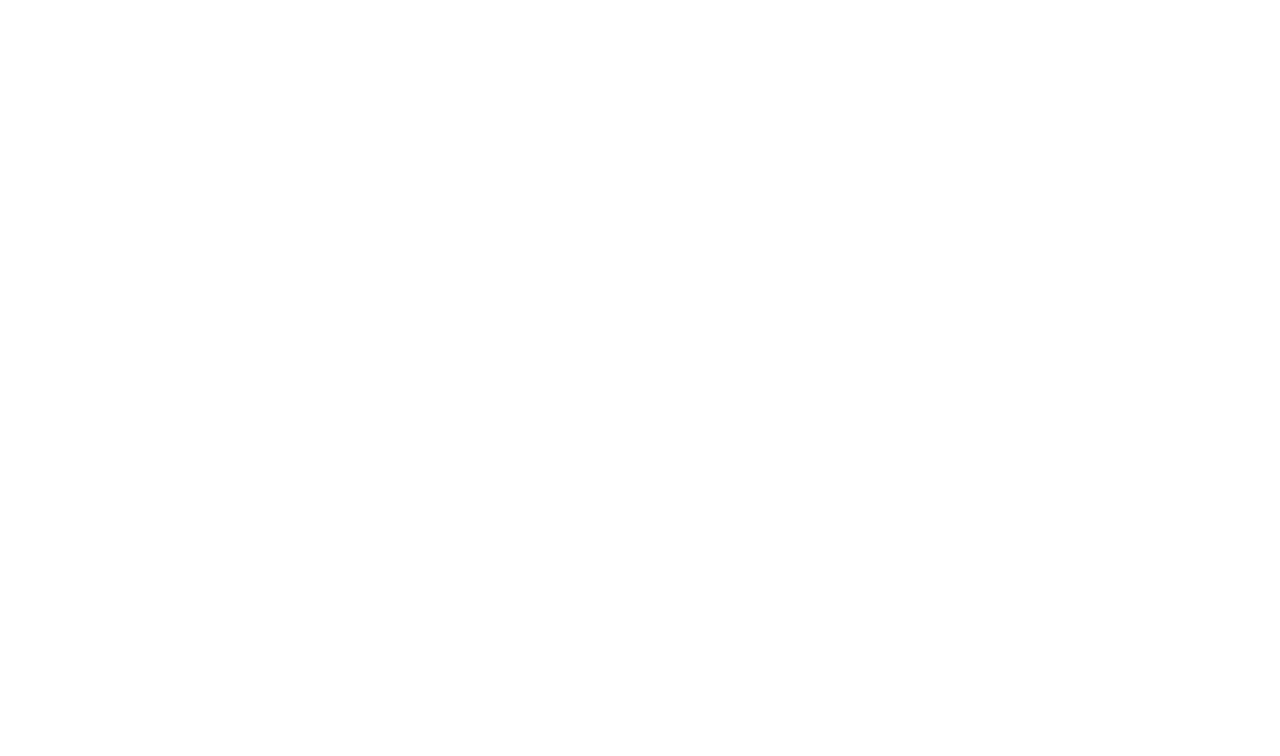
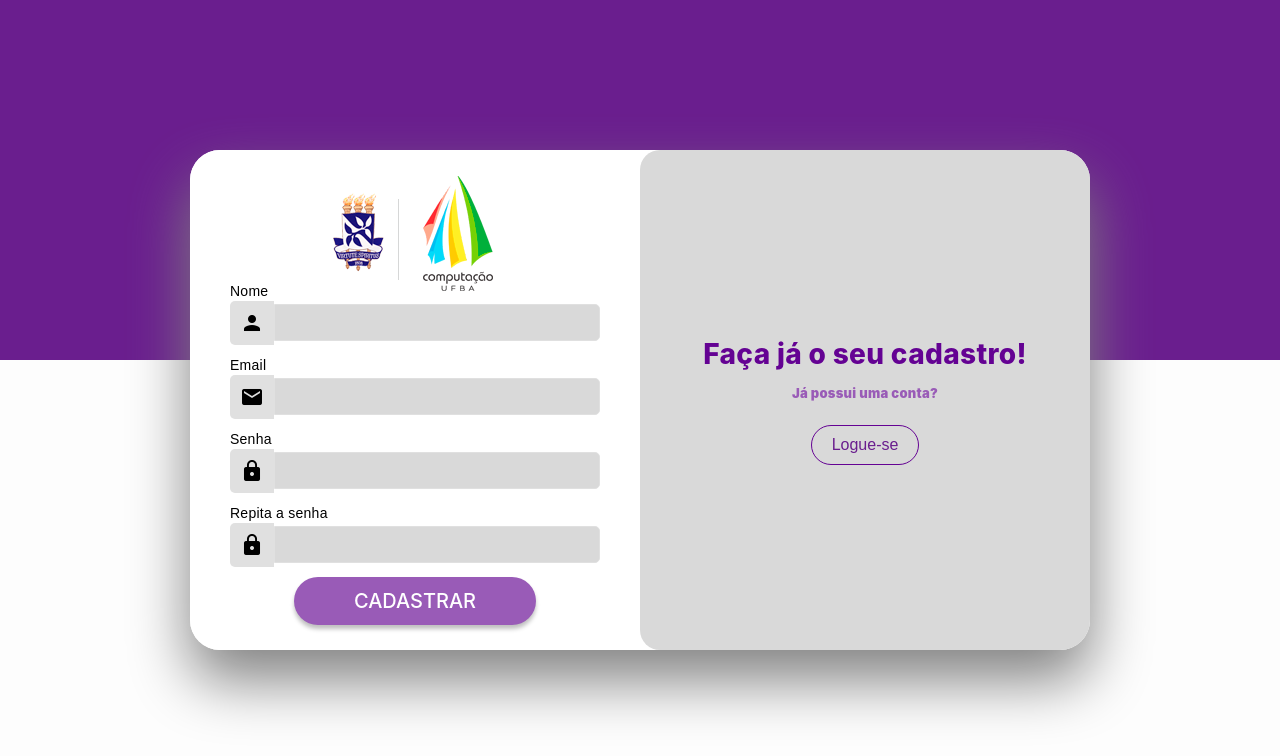
Before and after one commit to mvcs08/angular_spring, an Angular app in the folder frontend/FrontAngular/: page /cadastro in a window 1280 px wide. Before the commit this address led to /. Shown: the top 756 px of the page. Built offline with nearby package versions, Linux system fonts and the light colour scheme.

Commit message:
tela de cadastro +ngx-toastr

```diff
--- a/frontend/FrontAngular/angular.json
+++ b/frontend/FrontAngular/angular.json
@@ -36,7 +36,8 @@
             ],
             "styles": [
               "@angular/material/prebuilt-themes/indigo-pink.css",
-              "src/styles.css"
+              "src/styles.css",
+              "node_modules/ngx-toastr/toastr.css"
             ],
             "scripts": []
           },
--- a/frontend/FrontAngular/package.json
+++ b/frontend/FrontAngular/package.json
@@ -10,7 +10,7 @@
   },
   "private": true,
   "dependencies": {
-    "@angular/animations": "^17.3.0",
+    "@angular/animations": "^17.3.10",
     "@angular/cdk": "^17.3.10",
     "@angular/common": "^17.3.0",
     "@angular/compiler": "^17.3.0",
@@ -20,6 +20,7 @@
     "@angular/platform-browser": "^17.3.0",
     "@angular/platform-browser-dynamic": "^17.3.0",
     "@angular/router": "^17.3.0",
+    "ngx-toastr": "^19.0.0",
     "rxjs": "~7.8.0",
     "tslib": "^2.3.0",
     "zone.js": "~0.14.3"
--- /dev/null
+++ b/frontend/FrontAngular/src/app/Models/CadastrarModel.ts
@@ -0,0 +1,6 @@
+export class CadastrarModel {
+    nome!: string;
+    senha!: string;
+    email!: string;
+
+}
--- a/frontend/FrontAngular/src/app/app-routing.module.ts
+++ b/frontend/FrontAngular/src/app/app-routing.module.ts
@@ -1,6 +1,7 @@
 import { NgModule } from '@angular/core';
 import { RouterModule, Routes } from '@angular/router';
 import { LoginComponent } from './pages/login/login.component';
+import { CadastroComponent } from './pages/cadastro/cadastro.component';
 
 const routes: Routes = [
   {
@@ -8,6 +9,10 @@ const routes: Routes = [
   },
   {
     path:"login",component:LoginComponent
+  },
+  {
+    path: "cadastro",
+    component: CadastroComponent
   }
 ];
 
--- /dev/null
+++ b/frontend/FrontAngular/src/app/pages/cadastro/cadastro.component.html
@@ -0,0 +1,71 @@
+<body>
+    <div class="background-div">
+        <div class="conteudo-login">
+            <form class="conteudo-form" [formGroup]="cadastroForm" (submit)="submitCadastro()">
+                <div class="logo">
+                    <img src="assets/images/logo_ufba.png" class="logo-img" alt="logo_ufba">
+                </div>
+                <div>
+                    <div style="height: 20px;">
+                        <div class="mensagem-erro" *ngIf="cadastroForm.get('nome')?.errors?.['required'] && cadastroForm.get('nome')?.touched">
+                            Campo Obrigatório!
+                        </div>
+                    </div>
+                    <mat-label>Nome</mat-label>
+                    <div class="input-group">
+                        <mat-icon matPrefix>person</mat-icon>
+                        <input class="input-login" formControlName="nome">
+                    </div>
+                </div>
+
+                <div>
+                    <div style="height: 20px;">
+                        <div class="mensagem-erro" *ngIf="cadastroForm.get('email')?.errors?.['required'] && cadastroForm.get('email')?.touched">
+                            Campo Obrigatório!
+                        </div>
+                        <div class="mensagem-erro" *ngIf="cadastroForm.get('email')?.errors?.['email'] && cadastroForm.get('email')?.touched">
+                            Formato do email não é válido!
+                        </div>
+                    </div>
+                    <mat-label>Email</mat-label>
+                    <div class="input-group">
+                        <mat-icon matPrefix>email</mat-icon>
+                        <input class="input-login" formControlName="email">
+                    </div>
+                </div>
+                <div>
+                    <div style="height: 20px;">
+                        <div class="mensagem-erro" *ngIf="cadastroForm.get('senha')?.errors?.['required'] && cadastroForm.get('senha')?.touched">
+                            Campo Obrigatório!
+                        </div>
+                    </div>
+                    <mat-label>Senha</mat-label>
+                    <div class="input-group">
+                        <mat-icon matPrefix>locked</mat-icon>
+                        <input class="input-login" type="password" formControlName="senha">
+                    </div>
+                </div>
+                <div>
+                    <div style="height: 20px;">
+                        <div class="mensagem-erro" *ngIf="cadastroForm.errors?.['senhasNaoCombinam'] && cadastroForm.get('confirmaSenha')?.touched">
+                            As senhas não coincidem!
+                          </div>
+                    </div>
+                    <mat-label>Repita a senha</mat-label>
+                    <div class="input-group">
+                        <mat-icon matPrefix>locked</mat-icon>
+                        <input class="input-login" type="password" formControlName="confirmaSenha">
+                    </div>
+                </div>
+                <div class="button-container">
+                    <button class="input-submit" [disabled]="!cadastroForm.valid">CADASTRAR</button>
+                </div>
+            </form>
+            <div class="register-section">
+                <h2>Faça já o seu cadastro!</h2>
+                <p>Já possui uma conta?</p>
+                <button routerLink="/login" class="register-button">Logue-se</button>
+            </div>
+        </div>
+    </div>
+</body>
--- /dev/null
+++ b/frontend/FrontAngular/src/app/pages/cadastro/cadastro.component.scss
@@ -0,0 +1,168 @@
+
+body {
+    font-family: Arial, sans-serif;
+    background: linear-gradient(to bottom, #6A1E8E 45%, #FDFDFD 30%);
+    display: flex;
+    justify-content: center;
+    align-items: center;
+    height: 100vh;
+    margin: 0;
+}
+
+.background-div {
+    flex-grow: 1;
+    display: flex;
+    justify-content: center;
+    align-items: center;
+}
+
+.conteudo-login {
+    display: flex;
+    flex-direction: row;
+    width: 900px;
+    height: 500px;
+    background-color: #fff;
+    overflow: hidden;
+    box-shadow: 0 30px 60px 0 gray;
+    border-radius: 30px;
+}
+
+.conteudo-form {
+    padding: 40px;
+    display: flex;
+    flex-direction: column;
+    justify-content: center;
+    width: 50%;
+    background-color: #fff;
+    transition: box-shadow 0.3s ease-in-out;
+}
+
+
+.logo {
+    display: flex;
+    justify-content: center;
+    align-items: center;
+    margin-bottom: -30px;
+}
+
+.logo-img {
+    height: 115px;
+    margin-right: 10px;
+}
+
+.input-group {
+    display: flex;
+    align-items: center;
+    margin-bottom: -10px;
+}
+
+.input-group mat-icon {
+    background-color: #e0e0e0;
+    padding: 10px;
+    border-radius: 5px 0 0 5px;
+}
+
+.input-login {
+    padding: 10px;
+    border: 1px solid #e0e0e0;
+    border-radius: 0 5px 5px 0;
+    outline: none;
+    flex: 1;
+    background: #D9D9D9;
+}
+
+.mensagem-erro {
+    color: red;
+    font-size: 10px;
+    margin-bottom: 15px;
+    margin-top: 10px;
+}
+
+.button-container {
+    display: flex;
+    justify-content: center;
+
+}
+
+.input-submit {
+    background-color: #995BB7;
+    color: white;
+    padding: 12px 60px;
+    border: none;
+    border-radius: 5px;
+    cursor: pointer;
+    font-size: 16px;
+    box-shadow: 0px 4px 4px rgba(0, 0, 0, 0.25);
+    border-radius: 33px;
+
+    font-family: 'Inter', sans-serif;;
+    font-style: normal;
+    font-weight: 550;
+    font-size: 20px;
+    line-height: 24px;
+    margin-top: 20px;
+
+
+
+}
+
+.register-section {
+    padding: 40px;
+    display: flex;
+    flex-direction: column;
+    justify-content: center;
+    align-items: center;
+    text-align: center;
+    width: 50%;
+    background-color: #D9D9D9;
+    border-radius: 20px;
+}
+
+.register-section h2 {
+    font-family: 'Inter', sans-serif;
+    font-style: normal;
+    font-weight: 800;
+    font-size: 28px;
+    line-height: 39px;
+    color: #640293;
+    margin-bottom: 10px;
+
+}
+
+.register-section p {
+    width: 171px;
+    height: 19px;
+    left: 908px;
+    top: 505px;
+
+    font-family: 'Inter', sans-serif;
+    font-style: normal;
+    font-weight: 900;
+    font-size: 13px;
+    line-height: 19px;
+
+    color: #995BB7;
+
+}
+
+.register-button {
+    background-color: #D9D9D9;
+    color: #6A1E8E;
+    padding: 10px 20px;
+    border: 2px solid #640293;
+    border-radius: 5px;
+    cursor: pointer;
+    font-size: 16px;
+    margin-top: 10px;
+    box-sizing: border-box;
+    border: 1px solid #640293;
+    border-radius: 32px;
+}
+
+.register-button:hover {
+    background-color: #640293;
+    color: white;
+    box-sizing: border-box;
+    border: 1px solid #640293;
+    border-radius: 32px;
+}
--- /dev/null
+++ b/frontend/FrontAngular/src/app/pages/cadastro/cadastro.component.ts
@@ -0,0 +1,45 @@
+import { Component } from '@angular/core';
+import { FormBuilder, FormControl, FormGroup, Validators } from '@angular/forms';
+import { Router } from '@angular/router';
+import { LoginService } from '../../services/login.service';
+import { LoginModel } from '../../Models/LoginModel';
+import { CadastrarModel } from '../../Models/CadastrarModel';
+import { ToastrService } from 'ngx-toastr';
+
+
+@Component({
+  selector: 'app-cadastro',
+  templateUrl: './cadastro.component.html',
+  styleUrl: './cadastro.component.scss'
+})
+export class CadastroComponent {
+
+  cadastroForm!: FormGroup;
+
+  constructor (private formBuilder :FormBuilder, private router: Router, private loginService: LoginService, private toastr: ToastrService)
+  {
+    this.cadastroForm = this.formBuilder.group({
+      nome:['', [Validators.required]],
+      email: ['', [Validators.required, Validators.email]],
+      senha: ['', [Validators.required]],
+      confirmaSenha: new FormControl('', [Validators.required])
+    }, { validators: this.senhasCombinam });
+
+  }
+
+  senhasCombinam(group: FormGroup) {
+    const senha = group.get('senha')?.value;
+    const confirmaSenha = group.get('confirmaSenha')?.value;
+    return senha === confirmaSenha ? null : { senhasNaoCombinam: true };
+  }
+
+  submitCadastro()
+  {
+    debugger
+    this.toastr.success('Cadastro realizado com sucesso!', 'Sucesso');
+    var dadosLogin = this.cadastroForm.getRawValue() as CadastrarModel;
+    console.log(dadosLogin);
+    this.loginService.CadastrarUsuario(dadosLogin).subscribe(
+    )
+  }
+}
--- a/frontend/FrontAngular/src/app/pages/login/login.component.html
+++ b/frontend/FrontAngular/src/app/pages/login/login.component.html
@@ -8,7 +8,7 @@
                 <div>
                     <div style="height: 20px;">
                         <div class="mensagem-erro" *ngIf="loginForm.get('email')?.errors?.['required'] && loginForm.get('email')?.touched">
-                            Campo Obrigatório!
+                            Campo de Email Obrigatório!
                         </div>
                         <div class="mensagem-erro" *ngIf="loginForm.get('email')?.errors?.['email'] && loginForm.get('email')?.touched">
                             Formato do email não é válido!
@@ -22,7 +22,7 @@
                 <div>
                     <div style="height: 20px;">
                         <div class="mensagem-erro" *ngIf="loginForm.get('senha')?.errors?.['required'] && loginForm.get('senha')?.touched">
-                            Campo Obrigatório!
+                            Campo de Senha Obrigatório!
                         </div>
                     </div>
                     <div class="input-group">
@@ -37,7 +37,7 @@
             <div class="register-section">
                 <h2>Bem-vindo(a) ao login</h2>
                 <p>Não tem conta ainda?</p>
-                <button class="register-button">Cadastre-se</button>
+                <button routerLink="/cadastro" class="register-button">Cadastre-se</button>
             </div>
         </div>
     </div>
--- a/frontend/FrontAngular/src/app/services/login.service.ts
+++ b/frontend/FrontAngular/src/app/services/login.service.ts
@@ -20,4 +20,10 @@ export class LoginService
         return this.httpClient.post<any>(`${this.baseUrl}/Login`, objeto);
     }
 
+    CadastrarUsuario(objeto:any)
+    {
+        debugger;
+        return this.httpClient.post<any>(`${this.baseUrl}/Cadastrar`, objeto);
+    }
+
 }
--- a/frontend/FrontAngular/tsconfig.json
+++ b/frontend/FrontAngular/tsconfig.json
@@ -1,4 +1,3 @@
-/* To learn more about this file see: https://angular.io/config/tsconfig. */
 {
   "compileOnSave": false,
   "compilerOptions": {
```
Also changed, not shown: frontend/FrontAngular/src/app/app.module.ts (+21 -2 lines), 2 other files (tests, documents, lock files or other folders).
